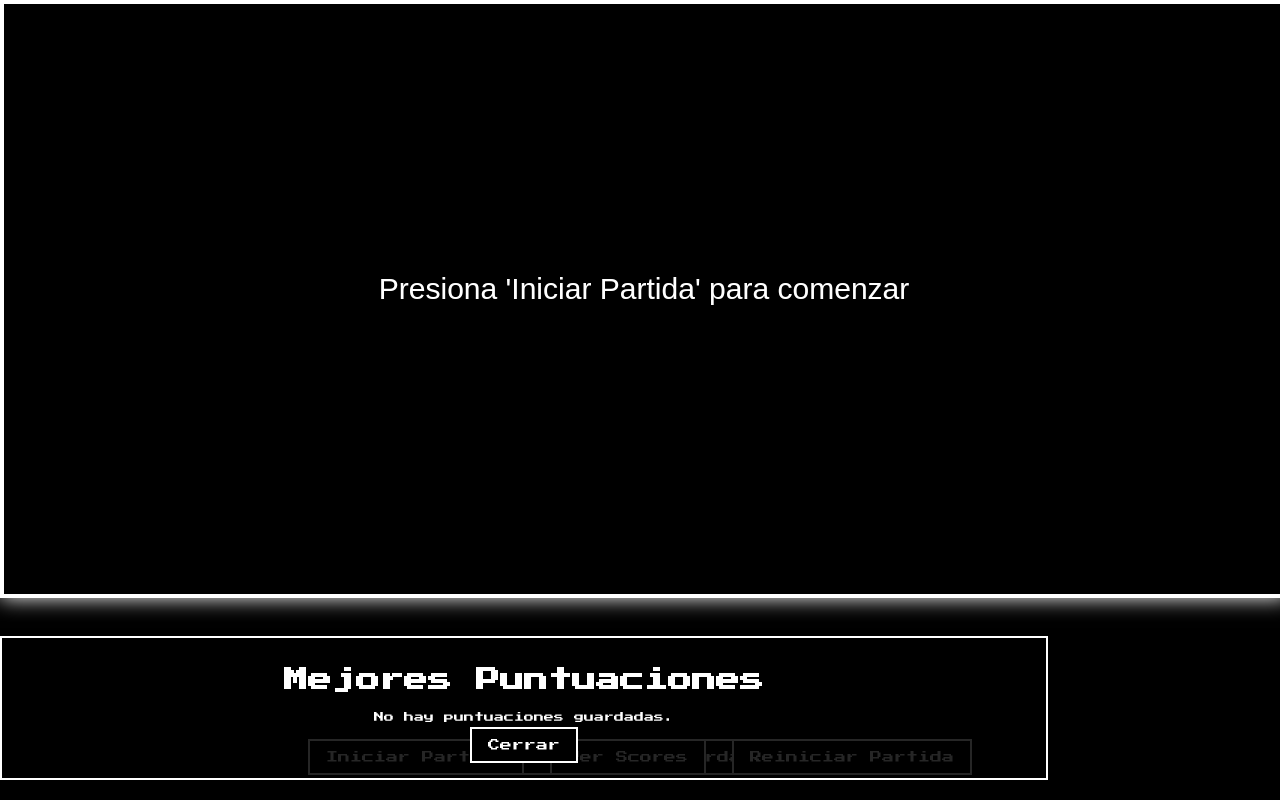
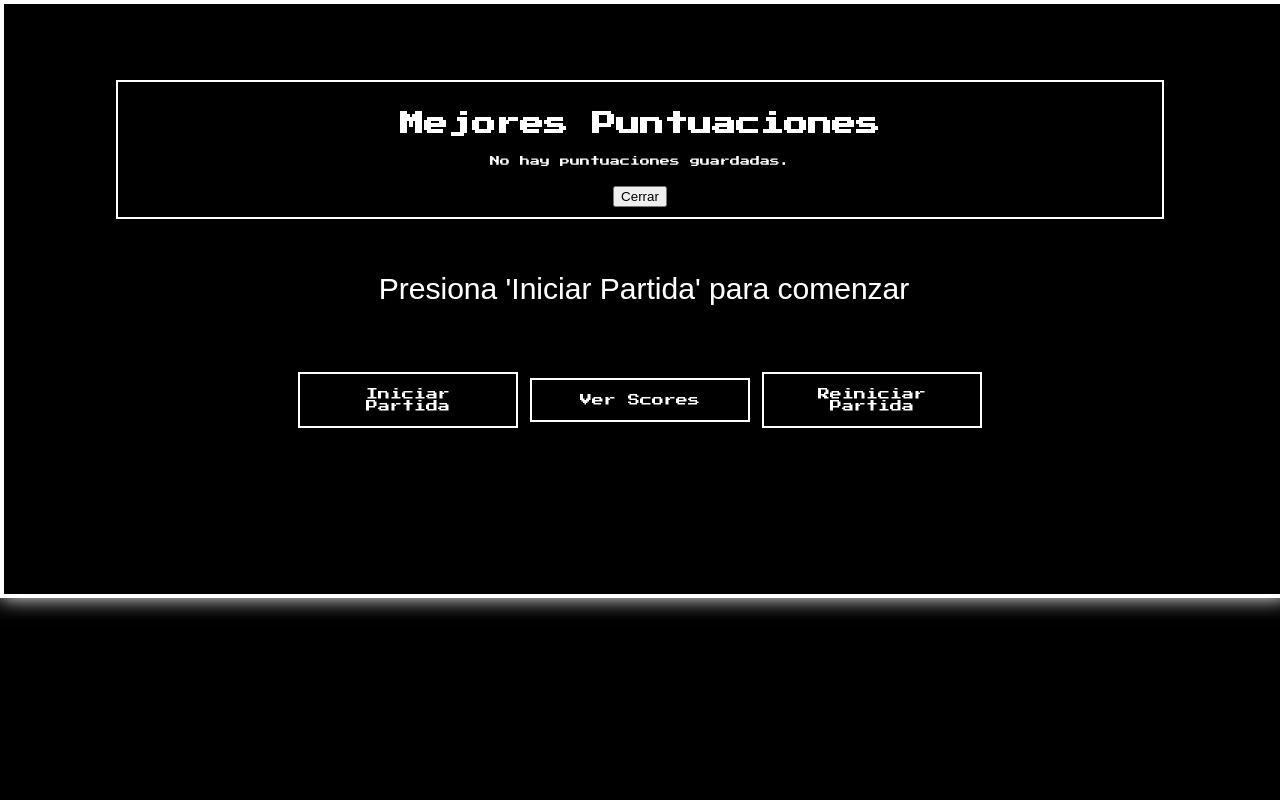
Before and after one commit to tonchi007/rumpy-runner, a plain HTML site: page index_assets.html in a window 1280 px wide. Both pictures are taken after a click on the button "Ver Scores". Drawn offline with Linux system fonts and the light colour scheme; files whose address does not match are found by name.

Commit message:
Add files via upload

```diff
--- a/style.css
+++ b/style.css
@@ -17,6 +17,10 @@ canvas {
     background-color: black;
     border: 4px solid white;
     box-shadow: 0 0 20px white;
+    max-width: 100vw;
+    max-height: 100vh;
+    width: 100%;
+    height: auto;
 }
 
 #orientation-message {
@@ -36,18 +40,51 @@ canvas {
     padding: 20px;
 }
 
-#orientation-message p {
-    margin: 0;
+#controls {
+    display: flex;
+    flex-direction: row;
+    align-items: center;
+    justify-content: center;
+    gap: 12px;
+    position: absolute;
+    top: 50%;
+    left: 50%;
+    transform: translate(-50%, -50%);
+    z-index: 10;
 }
 
-#score-form,
-#controls,
-#scores-list {
+#controls button {
+    padding: 14px 20px;
+    flex: 1;
+    max-width: 220px;
+    font-size: 12px;
+    width: 220px;
+    background-color: black;
+    color: white;
+    border: 2px solid white;
+    font-family: 'Press Start 2P', monospace;
+    cursor: pointer;
+    transition: background-color 0.2s;
+}
+
+#controls button:hover {
+    background-color: white;
+    color: black;
+}
+
+#score-form {
+    display: none;
+    flex-direction: column;
+    align-items: center;
+    justify-content: center;
     position: absolute;
-    bottom: 20px;
-    width: 100%;
-    text-align: center;
-    z-index: 999;
+    top: 50%;
+    left: 50%;
+    transform: translate(-50%, -50%);
+    background-color: black;
+    border: 2px solid white;
+    padding: 20px;
+    z-index: 100;
 }
 
 #score-form input {
@@ -57,38 +94,37 @@ canvas {
     background: black;
     color: white;
     font-family: 'Press Start 2P', monospace;
-    margin-right: 10px;
+    margin-bottom: 10px;
+    width: 200px;
+    text-align: center;
 }
 
-button {
-    padding: 10px 16px;
-    font-size: 12px;
-    margin: 5px;
-    background-color: black;
-    color: white;
-    border: 2px solid white;
-    font-family: 'Press Start 2P', monospace;
-    cursor: pointer;
-    transition: background-color 0.2s;
-}
-
-button:hover {
-    background-color: white;
-    color: black;
+#score-form button {
+    margin-top: 6px;
 }
 
 #scores-list {
-    background-color: rgba(0, 0, 0, 0.85);
+    display: none;
+    background-color: rgba(0, 0, 0, 0.9);
     border: 2px solid white;
     padding: 10px;
-    max-width: 80%;
+    width: 80%;
     margin: 0 auto;
-    display: none;
+    text-align: center;
+    position: absolute;
+    top: 10%;
+    left: 50%;
+    transform: translateX(-50%);
+    z-index: 50;
 }
 
 #scores-list ul {
     list-style: none;
     padding: 0;
-    margin: 10px 0 0 0;
+    margin-top: 10px;
     font-size: 10px;
 }
+
+#scores-list button {
+    margin-top: 10px;
+}
```
Also changed, not shown: game.js (+28 -7 lines), index.html (+0 -1 lines), 3 other files.
